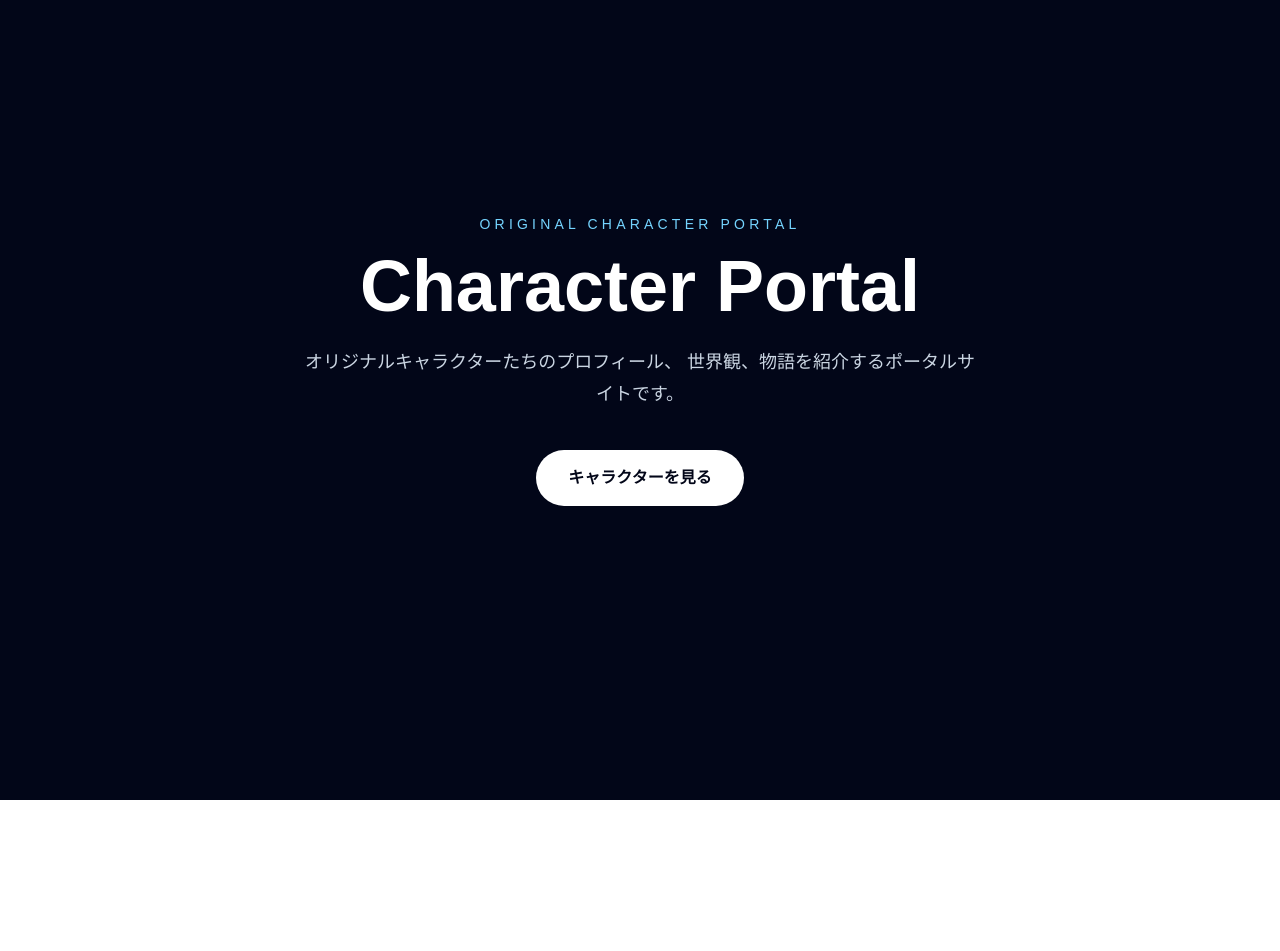
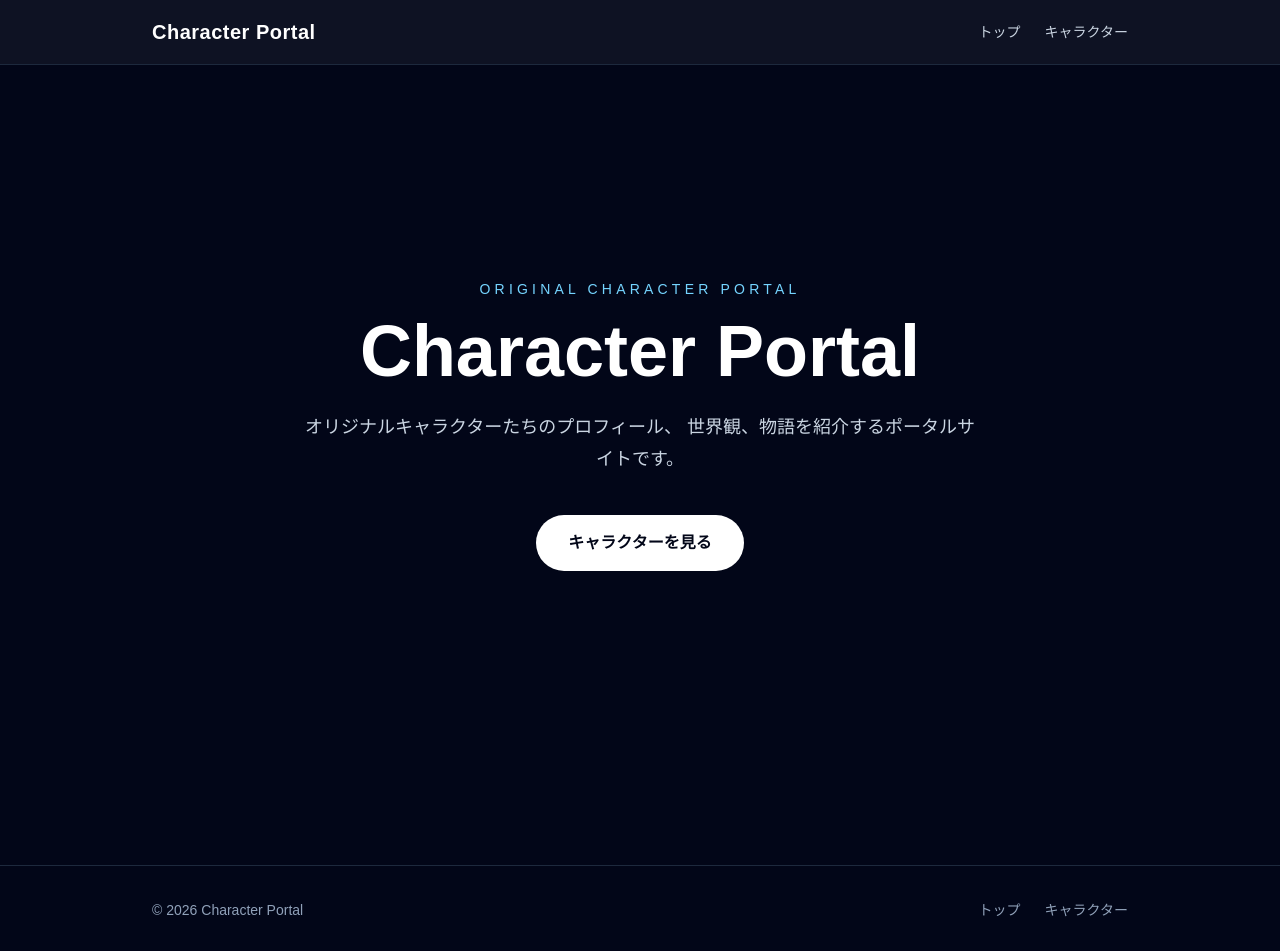
Before and after one commit to warashisan/CharacterPortalSite---404, a Next.js app: page / in a window 1280 px wide. Shown: the top 951 px of the page. Before the commit the page ends 800 px from the top, so only its background shows below. Built offline with nearby package versions, Linux system fonts and the light colour scheme.

Commit message:
add header footer

```diff
--- /dev/null
+++ b/Components/Footer.tsx
@@ -0,0 +1,37 @@
+import Link from "next/link";
+
+export default function Footer() {
+  const currentYear = new Date().getFullYear();
+
+  return (
+    <footer className="border-t border-slate-800 bg-slate-950 text-white">
+      <div className="mx-auto flex max-w-5xl flex-col items-center justify-between gap-4 px-6 py-8 sm:flex-row">
+        <p className="text-sm text-slate-400">
+          © {currentYear} Character Portal
+        </p>
+
+        <nav aria-label="フッターメニュー">
+          <ul className="flex gap-6">
+            <li>
+              <Link
+                href="/"
+                className="text-sm text-slate-400 transition hover:text-white"
+              >
+                トップ
+              </Link>
+            </li>
+
+            <li>
+              <Link
+                href="/characters"
+                className="text-sm text-slate-400 transition hover:text-white"
+              >
+                キャラクター
+              </Link>
+            </li>
+          </ul>
+        </nav>
+      </div>
+    </footer>
+  );
+}
--- /dev/null
+++ b/Components/Header.tsx
@@ -0,0 +1,38 @@
+import Link from "next/link";
+
+export default function Header() {
+  return (
+    <header className="sticky top-0 z-50 border-b border-slate-800 bg-slate-950/95 text-white backdrop-blur">
+      <div className="mx-auto flex h-16 max-w-5xl items-center justify-between px-6">
+        <Link
+          href="/"
+          className="text-xl font-bold tracking-wide"
+        >
+          Character Portal
+        </Link>
+
+        <nav aria-label="メインメニュー">
+          <ul className="flex items-center gap-6">
+            <li>
+              <Link
+                href="/"
+                className="text-sm text-slate-300 transition hover:text-white"
+              >
+                トップ
+              </Link>
+            </li>
+
+            <li>
+              <Link
+                href="/CharacterListPage"
+                className="text-sm text-slate-300 transition hover:text-white"
+              >
+                キャラクター
+              </Link>
+            </li>
+          </ul>
+        </nav>
+      </div>
+    </header>
+  );
+}
--- a/app/layout.tsx
+++ b/app/layout.tsx
@@ -1,5 +1,7 @@
 import type { Metadata } from "next";
 import { Geist, Geist_Mono } from "next/font/google";
+import Header from "@/Components/Header";
+import Footer from "@/Components/Footer";
 import "./globals.css";
 
 const geistSans = Geist({
@@ -24,10 +26,14 @@ export default function RootLayout({
 }>) {
   return (
     <html
-      lang="en"
+      lang="ja"
       className={`${geistSans.variable} ${geistMono.variable} h-full antialiased`}
     >
-      <body className="min-h-full flex flex-col">{children}</body>
+      <body className="min-h-full flex flex-col">
+        <Header />
+        {children}
+        <Footer />
+      </body>
     </html>
   );
 }
```
